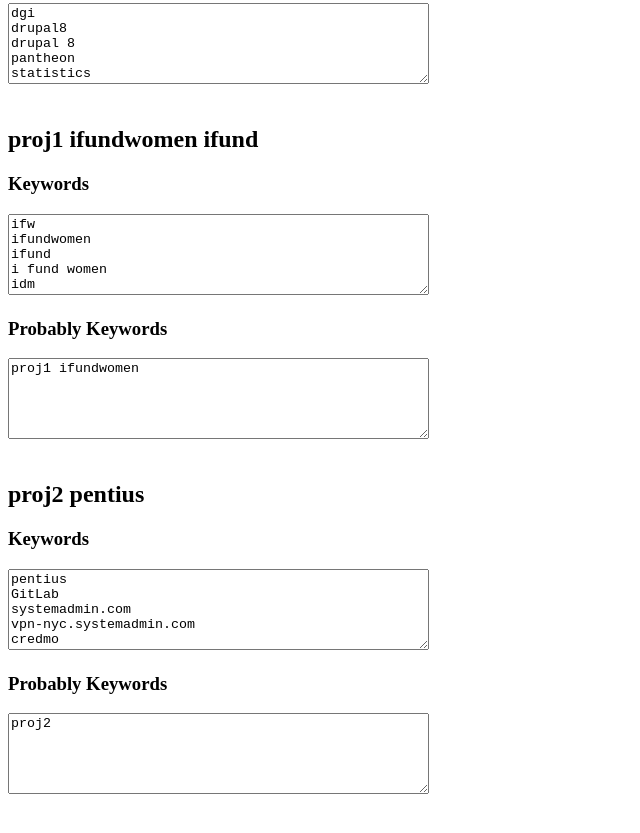
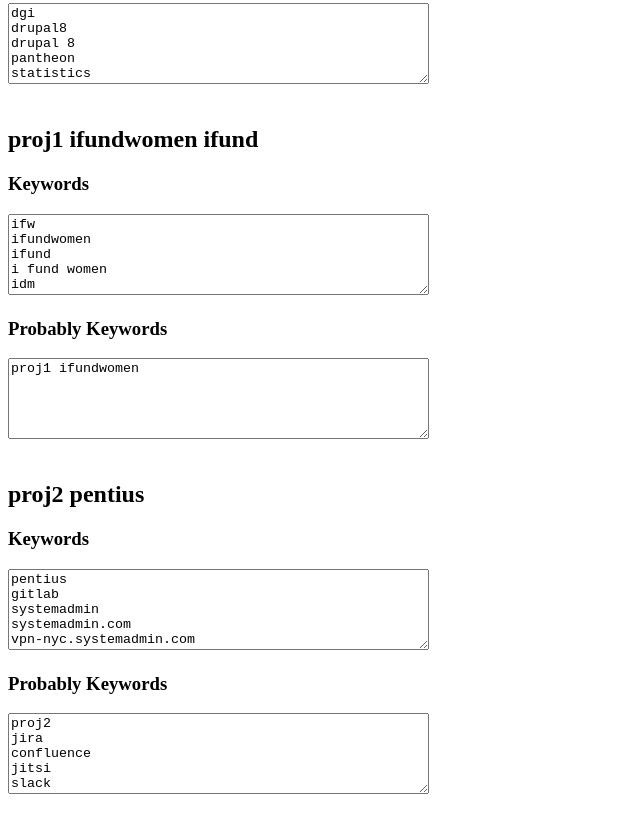
Before and after one commit to haleagar/rescutime_projectime, a website: page index.html in a window 1280 px wide. Shown: the part 4815-5648 px from the top of the page, without its empty margins (0-640 px from the left). Drawn offline with nearby package versions, Linux system fonts and the light colour scheme.

Commit message:
pentius terms updated

```diff
--- a/index.html
+++ b/index.html
@@ -740,7 +740,6 @@
 Michael Montecuollo
 DOOR3 Business Applications
 Erica Modelfino
-door3nyc.atlassian.net
 searchmonkey
 DW-
 door3website
@@ -752,16 +751,14 @@
         </textarea>
         <h3><label>Probably Keywords</label></h3>
         <textarea title="probablykeywords-door3" id="probablykeywords-door3" rows="5" cols="50">
-jetbrains
-phpstorm
+door3nyc.atlassian.net
 pantheon
 backtrac
 zeplin.io
 jira
 atlassian
 github
-Zeplin
-browserstack
+zeplin
 sow
 estimate
 matrix
@@ -903,7 +900,8 @@
     <h3><label>Keywords</label></h3>
     <textarea title="keywords-proj2" id="keywords-proj2" rows="5" cols="50">
 pentius
-GitLab
+gitlab
+systemadmin
 systemadmin.com
 vpn-nyc.systemadmin.com
 credmo
@@ -915,11 +913,39 @@
 localhost:3000
 swagger
 docker
-Collins
+f5
+D3F
+gherkin
+cucumber
+end2end
+:4200
+credit
+big-ip
+deepa
+yarik
+gotomeeting
+src
+pent
+brain software
+cy.
+merge
+meet.jit.si
+Pentius (offline)
+retro
+Pentius
+No Details
         </textarea>
     <h3><label>Probably Keywords</label></h3>
     <textarea title="probablykeywords-proj2" id="probablykeywords-proj2" rows="5" cols="50">
 proj2
+jira
+confluence
+jitsi
+slack
+browserstack
+jetbrains
+phpstorm
+editplus
         </textarea>
   </div>    <br>
 
```
